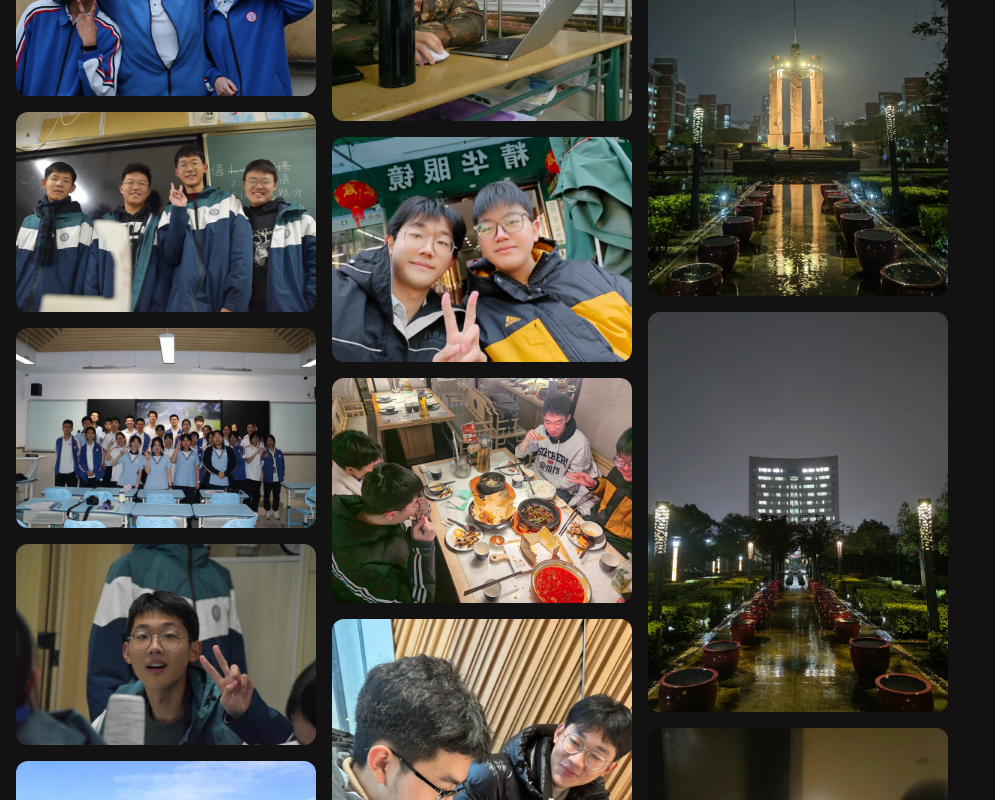
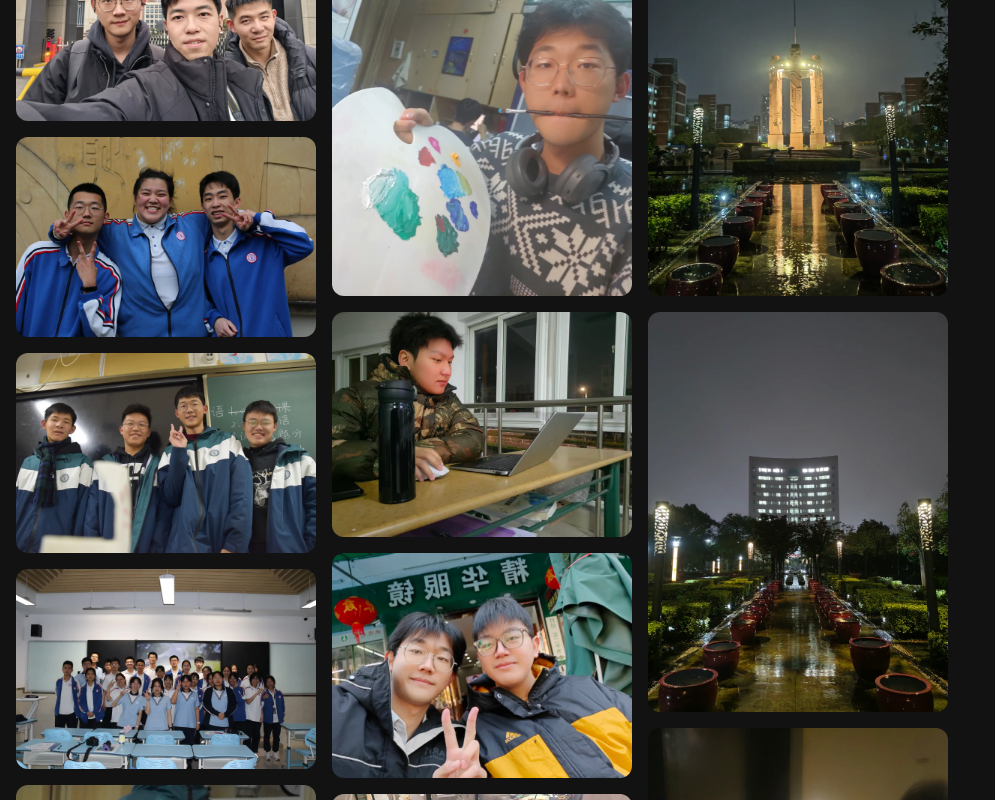
Before and after one commit to WNN6231/NextjsBlog, a Next.js app: page /photos in a window 1280 px wide. Shown: the part 1140-1940 px from the top of the page, without its empty margins (0-995 px from the left). Built offline with nearby package versions, Linux system fonts and the light colour scheme.

Commit message:
增加0.webp并修改错误图片

```diff
--- a/app/photos/page.tsx
+++ b/app/photos/page.tsx
@@ -33,6 +33,7 @@ export default function InViewImagesGrid() {
           {/* 使用 columns 布局时，确保图片有 margin 撑开 */}
           <div className='columns-2 gap-4 px-4 sm:columns-3 lg:columns-4'>
             {[
+              '0.webp',
               '1.webp',
               '2.webp',
               '3.webp',
```
Also changed, not shown: public/0.webp (added), public/86.webp.
